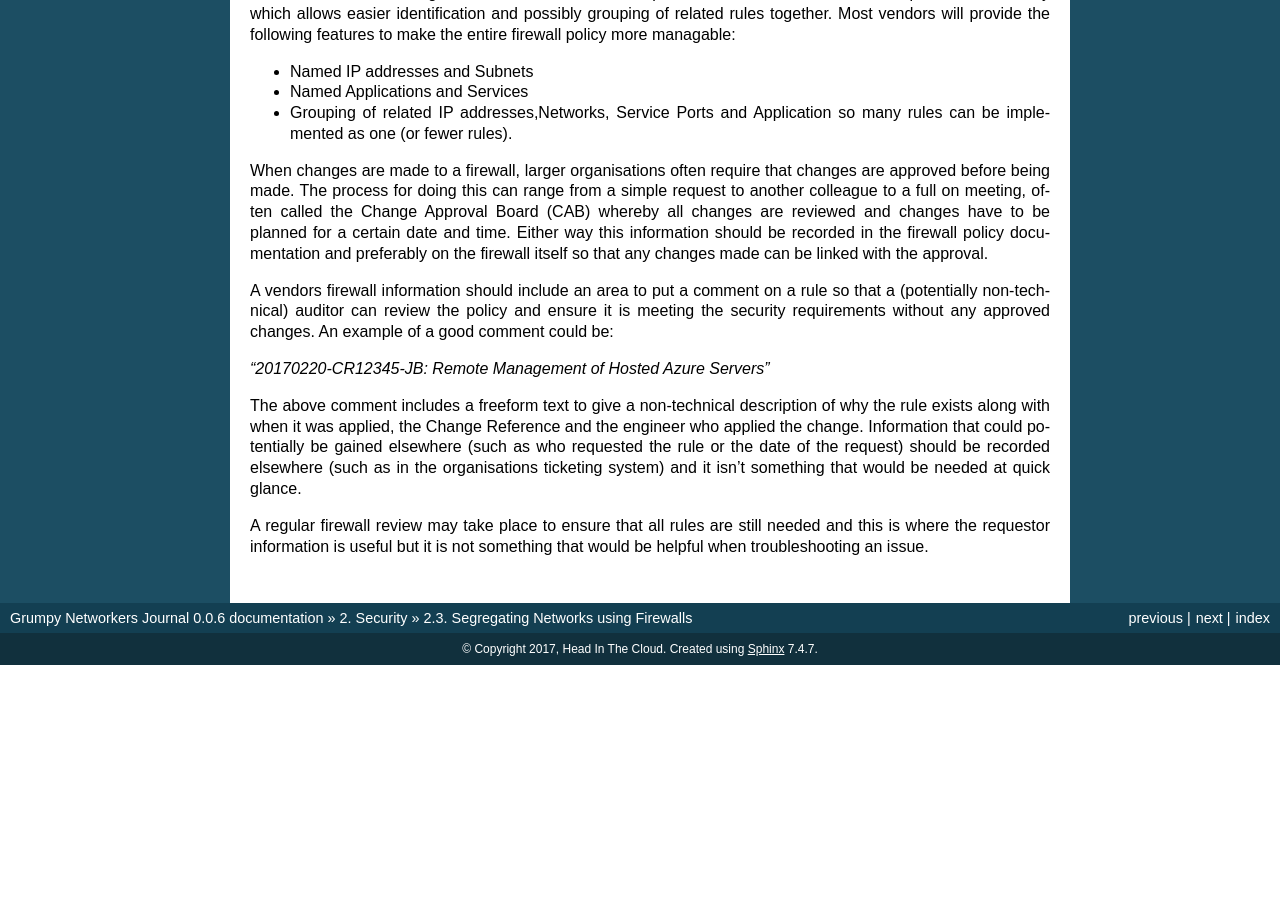
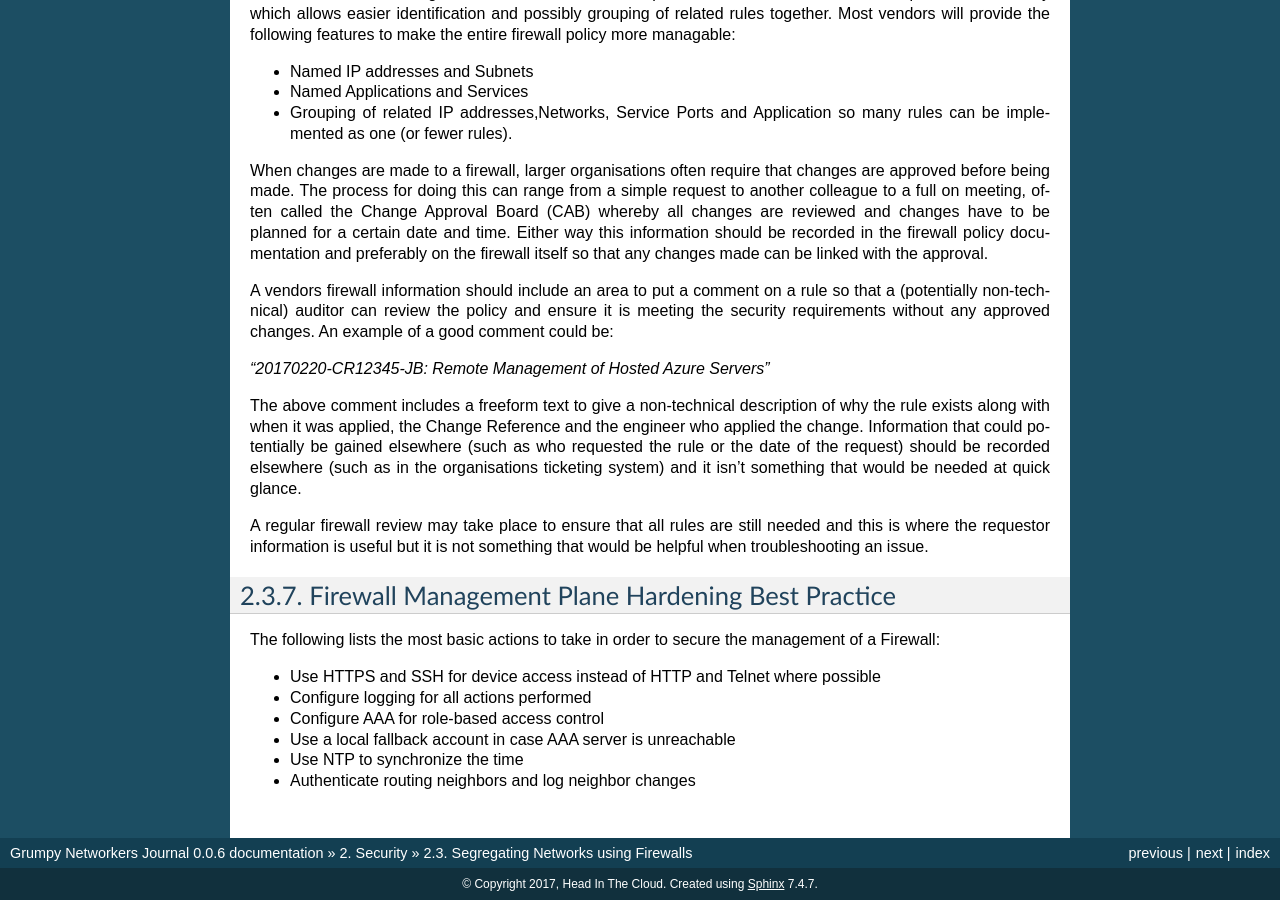
Before and after one commit to hdinthkld/gnj, a Sphinx documentation site: the page built from source/SECURITY/NETWORK_INFRASTRUCTURE/FIREWALLS.rst, in a window 1280 px wide and 900 px high, scrolled down 4808 px. Built offline with Sphinx 7.4.7, drawn with Linux system fonts in a browser that asks for light colours; pages that are not in the unit, such as notebooks, are missing from menus; before the commit the page ends 5473 px from its top, so only the background shows below that; some of the changed text lies outside the part shown.

Commit message:
Added notes for Firewall Hardening

```diff
--- a/source/SECURITY/NETWORK_INFRASTRUCTURE/FIREWALLS.rst
+++ b/source/SECURITY/NETWORK_INFRASTRUCTURE/FIREWALLS.rst
@@ -338,3 +338,16 @@ it isn't something that would be needed at quick glance.
 A regular firewall review may take place to ensure that all rules are still
 needed and this is where the requestor information is useful but it is not
 something that would be helpful when troubleshooting an issue.
+
+Firewall Management Plane Hardening Best Practice
+=================================================
+
+The following lists the most basic actions to take in order to secure
+the management of a Firewall:
+
+* Use HTTPS and SSH for device access instead of HTTP and Telnet where possible
+* Configure logging for all actions performed
+* Configure AAA for role-based access control
+* Use a local fallback account in case AAA server is unreachable
+* Use NTP to synchronize the time
+* Authenticate routing neighbors and log neighbor changes
--- a/source/STUDY_NOTES/CISCO_SENSS/TOPICS.rst
+++ b/source/STUDY_NOTES/CISCO_SENSS/TOPICS.rst
@@ -50,7 +50,7 @@ Cisco CCNP - Implementing Cisco Edge Network Security Solutions (300-206 SENSS)
 
   1.3.b Switches
 
-  1.3.c Firewalls
+  :ref:`1.3.c Firewalls <cisco_asa_hardening>`
 
 2.0 Cisco Security Devices GUIs and Secured CLI Management (25%)
   2.1 Implement
```
Also changed, not shown: other parts of source/SECURITY/NETWORK_INFRASTRUCTURE/FIREWALLS.rst (+1 -1 lines), 1 other file.
